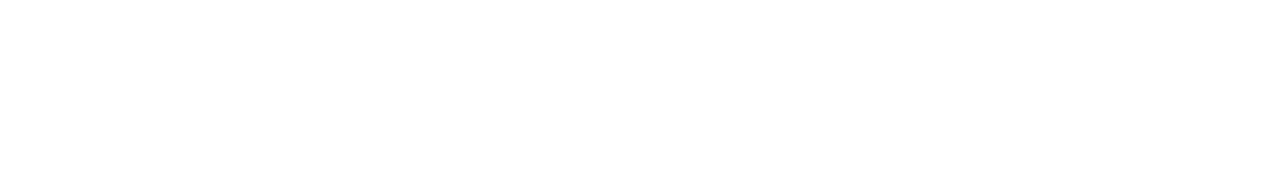
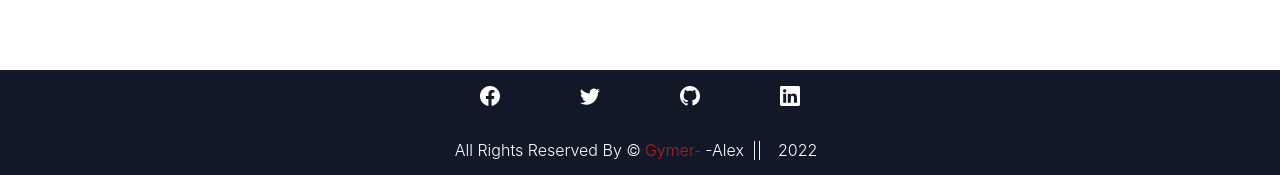
Before and after one commit to anamerasul/gymer-alex-v1, a React (Create React App) app: page / in a window 1280 px wide. Shown: the part 2422-2597 px from the top of the page. Before the commit the page ends 2396 px from the top, so only its background shows below. Built offline with nearby package versions, Linux system fonts and the light colour scheme; no server answers.

Commit message:
footer add

```diff
--- a/src/App.js
+++ b/src/App.js
@@ -14,6 +14,7 @@
 import RequareAuth from './Components/RequareAuth/RequareAuth';
 import NotFound from './Pages/NotFound/NotFound';
 import About from './Pages/About/About';
+import Footer from './Pages/Shared/Footer/Footer';
 
 
 function App() {
@@ -76,6 +77,8 @@
         <Route path="*" element={<NotFound></NotFound>}></Route>
       </Routes>
 
+      <Footer></Footer>
+
 
 
     </div>
--- a/src/Components/TestimonialDetails/TestimonialDetails.js
+++ b/src/Components/TestimonialDetails/TestimonialDetails.js
@@ -4,7 +4,7 @@
 
     const { image, name, subtitle } = props.data
     return (
-        <div className="transform bg-[#191f2e] hover:-translate-y-3 to-hover hover:bg-gray-800 text-center secondary-bg transition duration-300 rounded w-full shadow-lg mx-auto">
+        <div className="transform bg-[#191f2e] hover:-translate-y-3 to-hover hover:bg-gray-800 text-center py-10 secondary-bg transition duration-300 rounded w-full shadow-lg mx-auto">
             <img className="mx-auto py-10   rounded-t" src={image} alt="" />
             <h1 className="px-5 pt-5 text-2xl font-bold text-blue-500">{name}</h1>
             <h2 className="px-5 pt-5 text-gray-200">{subtitle}</h2>
--- /dev/null
+++ b/src/Pages/Shared/Footer/Footer.js
@@ -0,0 +1,55 @@
+import React, { useEffect, useState } from 'react';
+import { BsFacebook, BsTwitter, BsGithub, BsLinkedin } from 'react-icons/bs';
+const Footer = () => {
+    const [date, setDate] = useState();
+
+    const getYear = () => setDate(new Date().getFullYear())
+
+    useEffect(() => {
+        getYear()
+    }, [])
+
+
+    return (
+        <footer className='bg-gray-900  py-4 mt-8 md:mt-24'>
+            <div className='max-w-screen-xl mx-auto px-4'>
+                <div className=' flex max-w-xs mx-auto items-center justify-evenly md:justify-between'>
+                    <a
+                        href='https://facebook.com/sparkgears'
+                        className='text-white'
+                    >
+                        <BsFacebook className='text-xl hover:text-blue-800 transition-colors duration-200'></BsFacebook>
+                    </a>
+                    <a
+                        href='https://twitter.com/MdChowdhuray'
+                        className='text-white '
+                    >
+
+                        <BsTwitter className='text-xl hover:text-blue-500 transition-colors duration-200'></BsTwitter>
+                    </a>
+                    <a
+                        href='https://github.com/anamerasul'
+                        className='text-white'
+                    >
+                        <BsGithub className='text-xl hover:text-gray-200 transition-colors duration-200'></BsGithub>
+                    </a>
+                    <a
+                        href='https://www.linkedin.com/in/anamerasul/'
+                        className='text-white'
+                    >
+                        <BsLinkedin className='text-xl hover:text-blue-500 transition-colors duration-200'></BsLinkedin>
+                    </a>
+
+
+                </div>
+                <div className='text-center text-white pt-4 sm:pt-8 font-light flex items-center justify-center'>
+                    All Rights Reserved By &copy; <span className="text-blue-400 md:text-red-700 mx-1">Gymer-</span> <span className="text-white">-Alex</span>  <span className="mx-2">||</span>
+
+                    <span className="mx-2">{date}</span>
+                </div>
+            </div>
+        </footer>
+    );
+};
+
+export default Footer;
```
